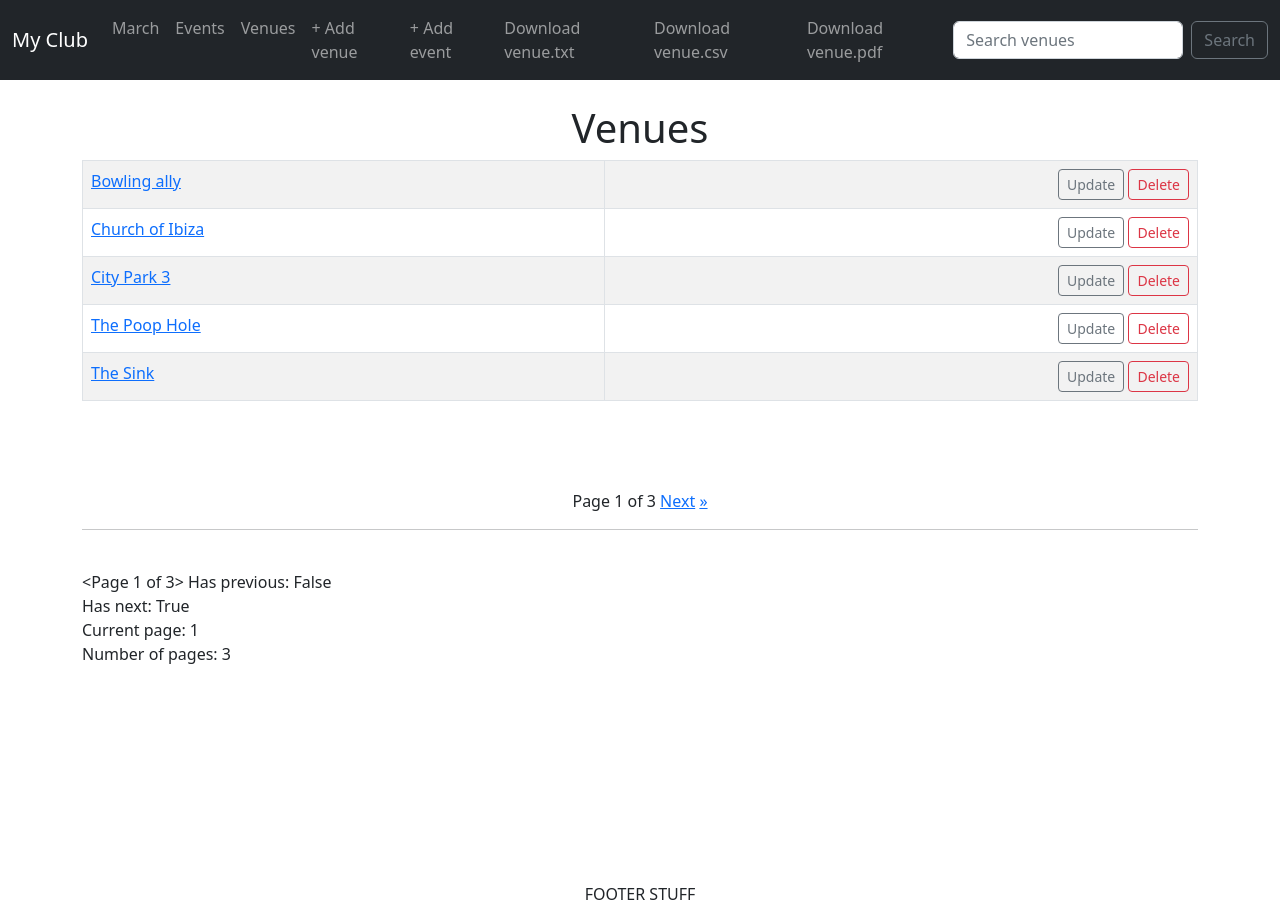
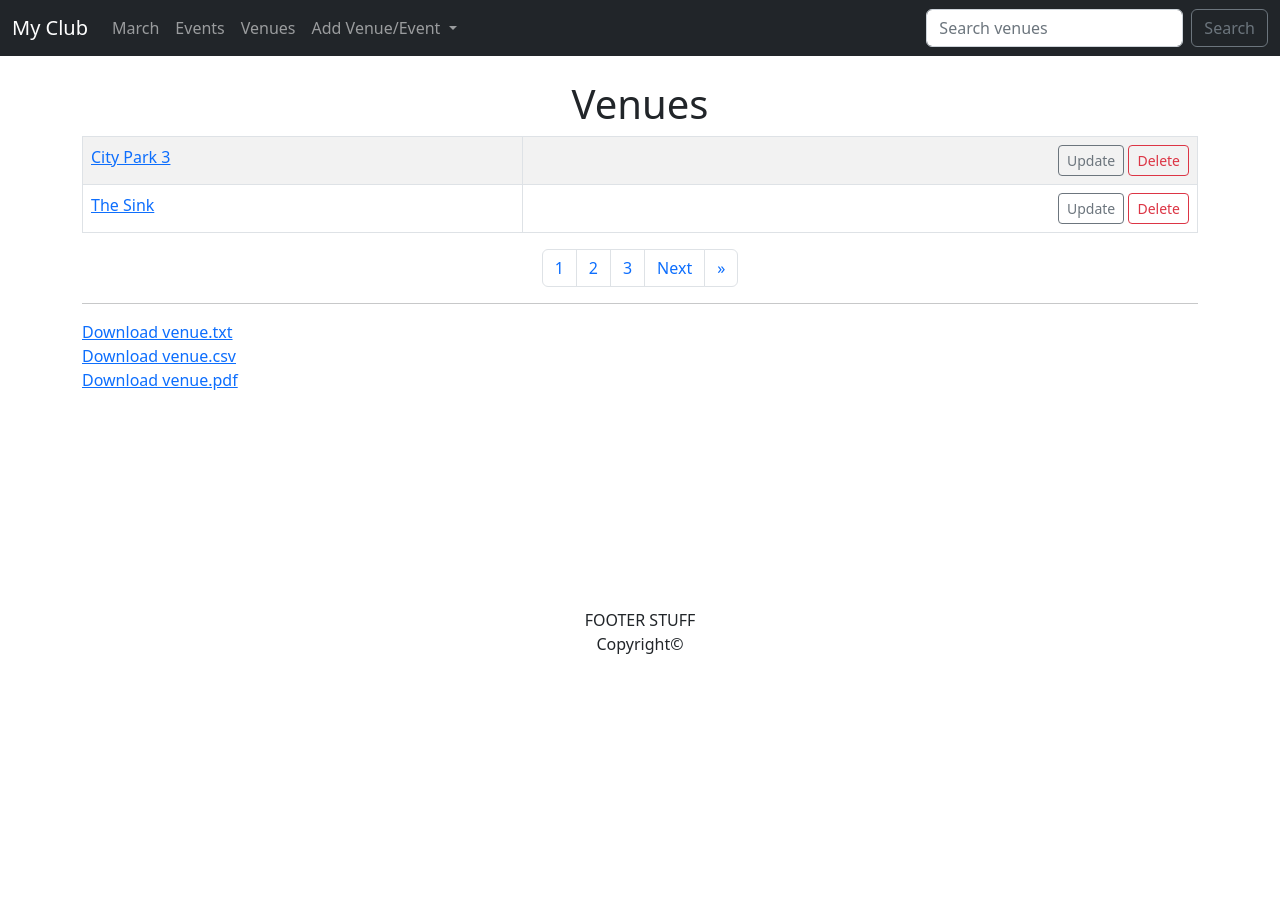
Before and after one commit to blueberrypyy/wedding_events, a Django app: page /list_venues/ in a window 1280 px wide. Shown: the top 906 px of the page. After the commit the page ends 654 px from the top, so only its background shows below. Run offline with Django 3.2, Linux system fonts and the light colour scheme; data comes from the database, SQL or seed files in the repository; both versions use the stored data as it was after the commit.

Commit message:
Update frontend

```diff
--- a/events/templates/events/base.html
+++ b/events/templates/events/base.html
@@ -12,7 +12,7 @@
     <div class='container'>
         {% block content %}
         {% endblock content %}
-    </div
+    </div>
 
 
 <script src="https://cdn.jsdelivr.net/npm/bootstrap@5.2.2/dist/js/bootstrap.bundle.min.js" integrity="sha384-OERcA2EqjJCMA+/3y+gxIOqMEjwtxJY7qPCqsdltbNJuaOe923+mo//f6V8Qbsw3" crossorigin="anonymous"></script>
--- a/events/templates/events/home.html
+++ b/events/templates/events/home.html
@@ -2,7 +2,7 @@
 
 {% block content %}
 <center>
-<h1>Heeeeeeyyy {{ name }}!</h1>
+<h1>Welcome {{ name }}!</h1>
 <br>
 <h1>Events for {{ month}} {{ year }}</h1>
 
--- a/events/templates/events/navbar.html
+++ b/events/templates/events/navbar.html
@@ -19,25 +19,18 @@
             <a class="nav-link" href="{% url 'list_venues' %}">Venues</a>
         </li>
 
-        <li class="nav-item">
-            <a class="nav-link" href="{% url 'add_venue' %}">+ Add venue</a>
+        <li class="nav-item dropdown">
+          <a class="nav-link dropdown-toggle" href="#" role="button" data-bs-toggle="dropdown" aria-expanded="false">
+            Add Venue/Event
+          </a>
+          <ul class="dropdown-menu">
+            <li><a class="dropdown-item" href="{% url 'add_venue' %}">+ Add venue</a></li>
+            <li><a class="dropdown-item" href="{% url 'add_event' %}">+ Add event</a></li>
+            <li><hr class="dropdown-divider"></li>
+            <li><a class="dropdown-item" href="#">Something else here</a></li>
+          </ul>
         </li>
 
-        <li class="nav-item">
-            <a class="nav-link" href="{% url 'add_event' %}">+ Add event</a>
-        </li>
-
-        <li class="nav-item">
-            <a class="nav-link" href="{% url 'venue_text' %}">Download venue.txt</a>
-        </li>
-
-        <li class="nav-item">
-            <a class="nav-link" href="{% url 'venue_csv' %}">Download venue.csv</a>
-        </li>
-
-        <li class="nav-item">
-            <a class="nav-link" href="{% url 'venue_pdf' %}">Download venue.pdf</a>
-        </li>
 
       </ul>
       <form class="d-flex" method='POST' role="search" action='{% url "search_venues" %}'>
--- a/events/templates/events/test_waves.html
+++ b/events/templates/events/test_waves.html
@@ -35,7 +35,7 @@
     <div class="container">
         <div class="row align-items-center">
             <div class="col-lg-5 px-5 pl-lg-0 pb-5 pb-lg-0">
-                <img class="img-fluid w-100 rounded-circle shadow-sm" src="{% static 'my_image.jpg' %}" alt="">
+                <img class="img-fluid w-100 rounded-circle shadow-sm" src="{% static 'my_image' %}" alt="">
             </div>
             <div class="col-lg-7 text-center text-lg-left">
                 <h3 class="text-white font-weight-normal mb-3">Hey there! I'm</h3>
@@ -43,7 +43,7 @@
                 <h1 class="typed-text-output d-inline font-weight-lighter text-white"></h1>
 
                 <div class="typing">
-                    <h2 class="" style='color: white; font-size: 20px'>Django Full-Stack Developer</h2>
+                    <h2 class="" style='color: white; font-size: 20px'>Django Backend Developer</h2>
                 </div>
 
                     <div class="typed-text d-none">Django Developer, Back End Developer, Web App Developer, Automation Developer</div>
--- a/events/templates/events/venues.html
+++ b/events/templates/events/venues.html
@@ -6,7 +6,7 @@
 <h1>Venues</h1>
 
 <table class='table table-striped table-hover table-bordered'>
-    {% for venue in venue_list %}
+    {% for venue in venues %}
     <tr>
         <td><a href='{% url "show_venue" venue.id %}'>{{ venue }}</a><br/></td>
         <td align='right'><a class='btn btn-outline-secondary btn-sm' href='{% url "update_venue" venue.id %}'>Update</a>
@@ -15,30 +15,49 @@
 
 {% endfor %}
 </table>
-<br/>
-<br/>
-<br/>
+</center>
 
+
+
+<center>
+<nav aria-label="Page navigation example">
+<ul class="pagination justify-content-center">
 {% if venues.has_previous %}
-    <a href='?page=1'>&laquo First</a>
-    <a href='?page={{ venues.previous_page_number }}'>Previous</a>
+    <li class="page-item"><a class='page-link' href='?page=1'>&laquo</a></li>
+    <li class="page-item"><a class='page-link' href='?page={{ venues.previous_page_number }}'>Previous</a></li>
 {% endif %}
 
-Page {{ venues.number }} of {{ venues.paginator.num_pages}}
+<!--
+<li class='page-item disabled'><a class='page-link' href='#'>Page {{ venues.number }} of {{ venues.paginator.num_pages}}</a></li>
+-->
+
+{% for i in nums %}
+<li class='page-item'><a class='page-link' href='?page={{ forloop.counter }}'>{{ forloop.counter }}</a></li>
+{% endfor %}
 
 {% if venues.has_next %}
-    <a href='?page={{ venues.next_page_number }}'>Next</a>
-    <a href='?page={{ venues.paginator.num_pages }}'>&raquo</a>
+    <li class="page-item"><a class='page-link' href='?page={{ venues.next_page_number }}'>Next</a></li>
+    <li class="page-item"><a class='page-link' href='?page={{ venues.paginator.num_pages }}'>&raquo</a></li>
 {% endif %}
+</ul>
+</nav>
+
 
 </center>
-<hr><br/>
+<hr>
+<a class="" href="{% url 'venue_text' %}">Download venue.txt</a><br/>
+<a class="" href="{% url 'venue_csv' %}">Download venue.csv</a><br/>
+<a class="" href="{% url 'venue_pdf' %}">Download venue.pdf</a><br/>
 
+
+
+
+<!--
 {{ venues }}
 Has previous: {{ venues.has_previous }}<br/>
 Has next: {{ venues.has_next }}<br/>
 Current page: {{ venues.number }}<br/>
 Number of pages: {{ venues.paginator.num_pages }}<br/>
-
+-->
 
 {% endblock content %}
--- a/events/views.py
+++ b/events/views.py
@@ -169,8 +169,9 @@
     p = Paginator(Venue.objects.all(), 2)
     page = request.GET.get('page')
     venues = p.get_page(page)
+    nums = 'a' * venues.paginator.num_pages
 
-    return render(request, 'events/venues.html', {'venue_list': venue_list, 'venues': venues,})
+    return render(request, 'events/venues.html', {'venue_list': venue_list, 'venues': venues, 'nums': nums})
 
 def show_venue(request, venue_id):
     venue = Venue.objects.get(pk=venue_id)
```
Also changed, not shown: static/css/test_waves.css (+4 -4 lines), db.sqlite3.
